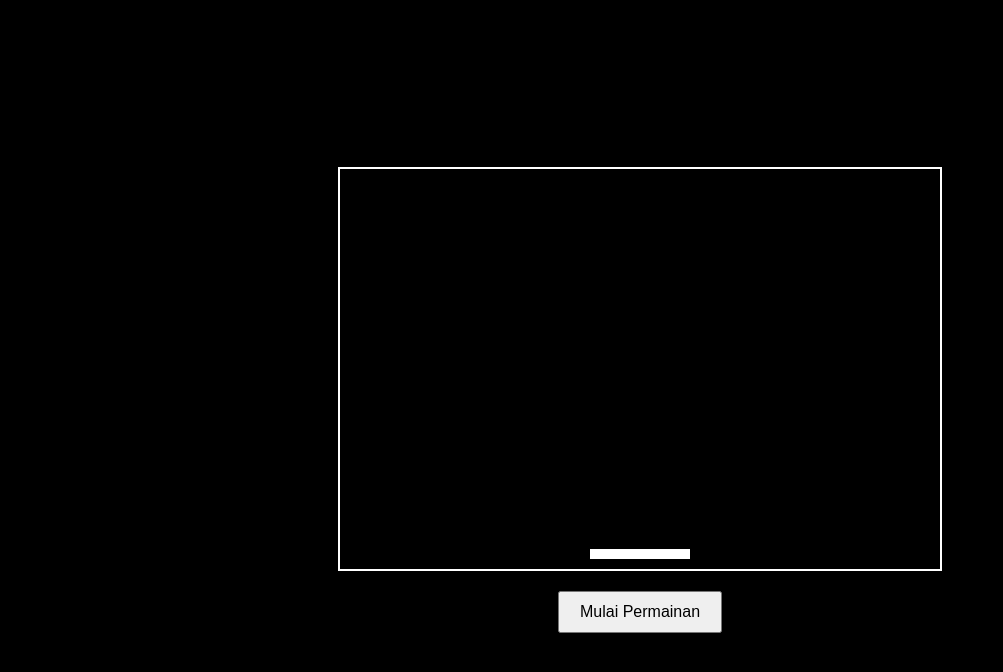
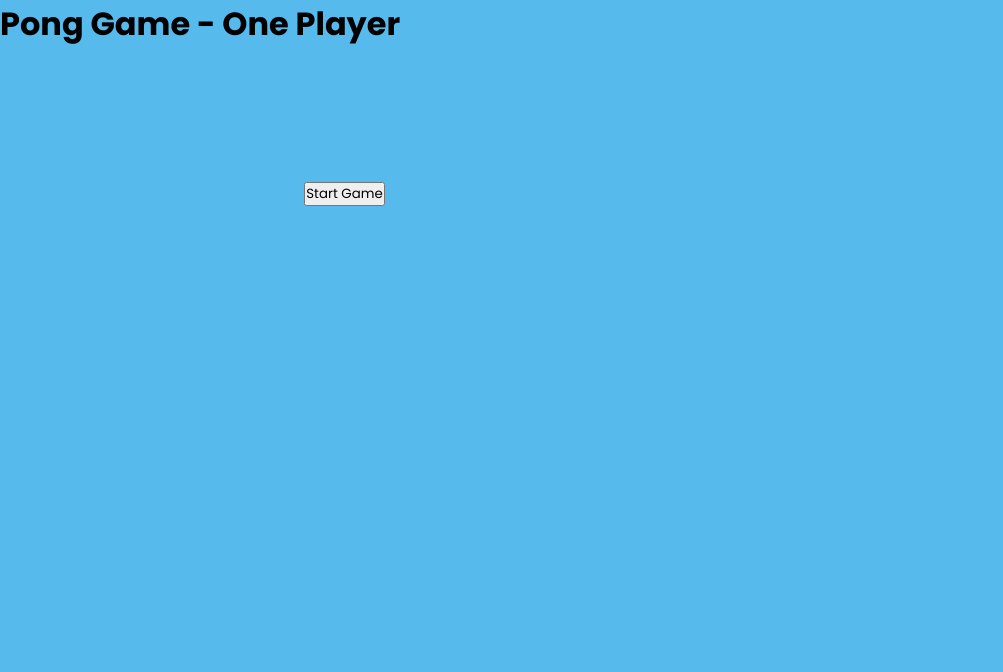
Before and after one commit to Yoedka/yo, a plain HTML site: page gameping/index.html in a window 1280 px wide. Shown: the whole page, without its empty margins (0-1003 px from the left). Drawn offline with Linux system fonts and the light colour scheme; files that its build step writes are made by us from their sources.

Commit message:
Update index.html

```diff
--- a/gameping/index.html
+++ b/gameping/index.html
@@ -1,17 +1,15 @@
 <!DOCTYPE html>
-<html lang="en">
+<html lang="id">
 <head>
-    <meta charset="UTF-8">
-    <meta name="viewport" content="width=device-width, initial-scale=1.0">
-    <title>Ping Pong Game</title>
-    <link rel="stylesheet" href="styles.css">
+  <meta charset="UTF-8">
+  <meta name="viewport" content="width=device-width, initial-scale=1.0">
+  <title>Pong Game</title>
+  <link rel="stylesheet" href="style.css">
 </head>
 <body>
-    <div id="gameArea">
-        <div id="ball"></div>
-        <div id="paddle" class="paddle"></div>
-    </div>
-    <button id="startButton">Mulai Permainan</button>
-    <script src="script.js"></script>
+  <h1>Pong Game - One Player</h1>
+  <canvas id="pongCanvas"></canvas>
+  <button id="startBtn">Start Game</button>  <!-- Tombol untuk memulai permainan -->
+  <script src="script.js"></script>
 </body>
 </html>
```
